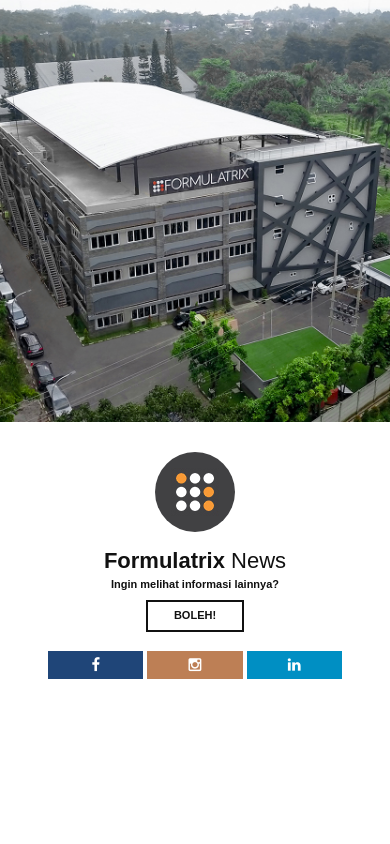
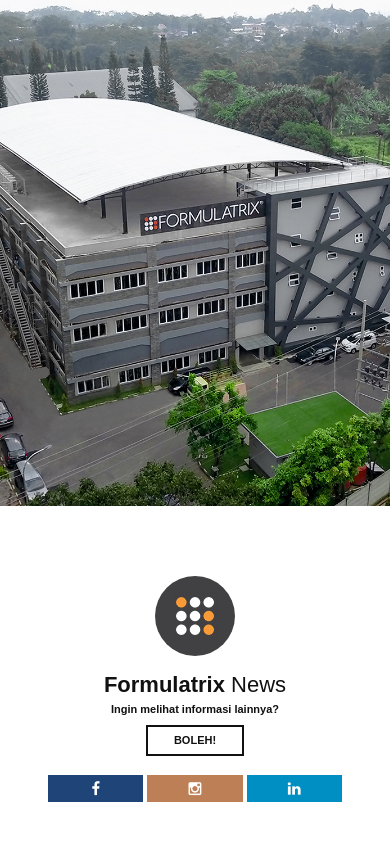
Before and after one commit to mwahidfajar/SIK-Formulatrix-V1.0, a PHP site: page / in a window 390 px wide. Run offline with PHP 8.4, Linux system fonts and the light colour scheme; some libraries are stand-ins or nearby versions.

Commit message:
Fix padding

```diff
--- a/css/style.css
+++ b/css/style.css
@@ -559,10 +559,14 @@
 
 	#mobile-intro {
 		position: relative;
-		padding: 30px 20px;
+		/*padding: 30px 20px;*/
+		padding-top: 70px;
+		padding-bottom: 10px;
+		padding-right: 30px;
+		padding-left: 30px;
 		text-align: center;
 		background-color: #fff;
-		min-height: 50%;
+		min-height: 25%;
 		display: none;
 		overflow: hidden;
 	}
@@ -1434,7 +1438,7 @@
 
 		#main-nav {
 			width: 380px;
-			padding-left: 75px;
+			padding-left: 60px;
 			padding-right: 15px;
 		}
 
@@ -1619,7 +1623,7 @@
 
 		.home-content {
 			width: 100%;
-			height: 50%;
+			height: 60%;
 		}
 
 		#btn-start {
```
